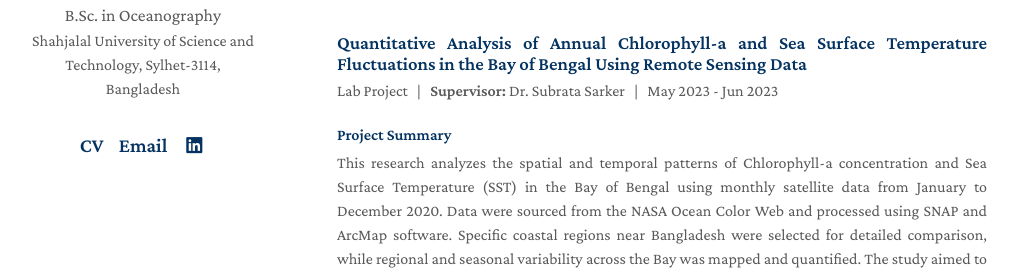
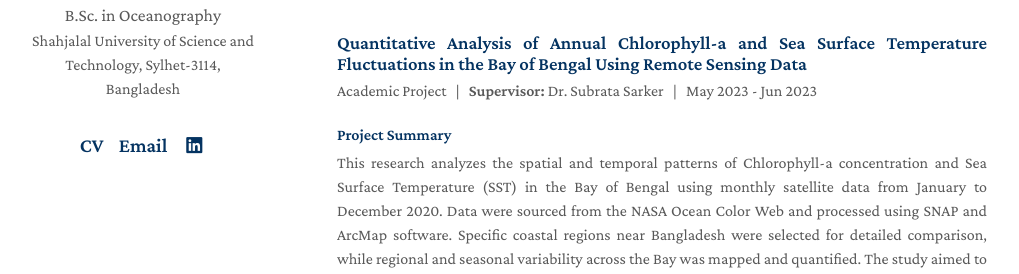
Before and after one commit to farhan-rafiq/farhan-rafiq.github.io, a Jekyll site: the page built from index.md, in a window 1280 px wide and 900 px high, scrolled down 1155 px. Shown: the part 264-538 px from the top of the window, without its empty margins (133-1152 px from the left). Built offline with Jekyll 4.4.1, drawn with Linux system fonts in a browser that asks for light colours; a style sheet for code colours, icons or effects is not loaded.

Commit message:
Update index.md

```diff
--- a/index.md
+++ b/index.md
@@ -113,7 +113,7 @@ layout: homepage
     </ul>
 
 
-  <h4 style="margin-top: .5em; margin-bottom: 2em">
+  <h4 style="margin-top: 0; margin-bottom: 2em">
     <a href="./projects/undergrad_project.pdf"
        target="_blank"
        style="text-decoration: none; color: inherit; display: inline-flex; align-items: center; gap: 6px;">
@@ -129,7 +129,7 @@ layout: homepage
 
 
   <h3 style="margin-bottom: 5px;"> Quantitative Analysis of Annual Chlorophyll-a and Sea Surface Temperature Fluctuations in the Bay of Bengal Using Remote Sensing Data</h3>
-  <p style="margin-top: 0;">Lab Project &nbsp; | &nbsp; <b>Supervisor:</b> Dr. Subrata Sarker &nbsp; | &nbsp; May 2023 - Jun 2023</p>
+  <p style="margin-top: 0;">Academic Project &nbsp; | &nbsp; <b>Supervisor:</b> Dr. Subrata Sarker &nbsp; | &nbsp; May 2023 - Jun 2023</p>
   <div style="display:flex; flex-wrap:wrap; gap:1.5em;">
 
    <div style="flex:2; min-width:320px;">
```
